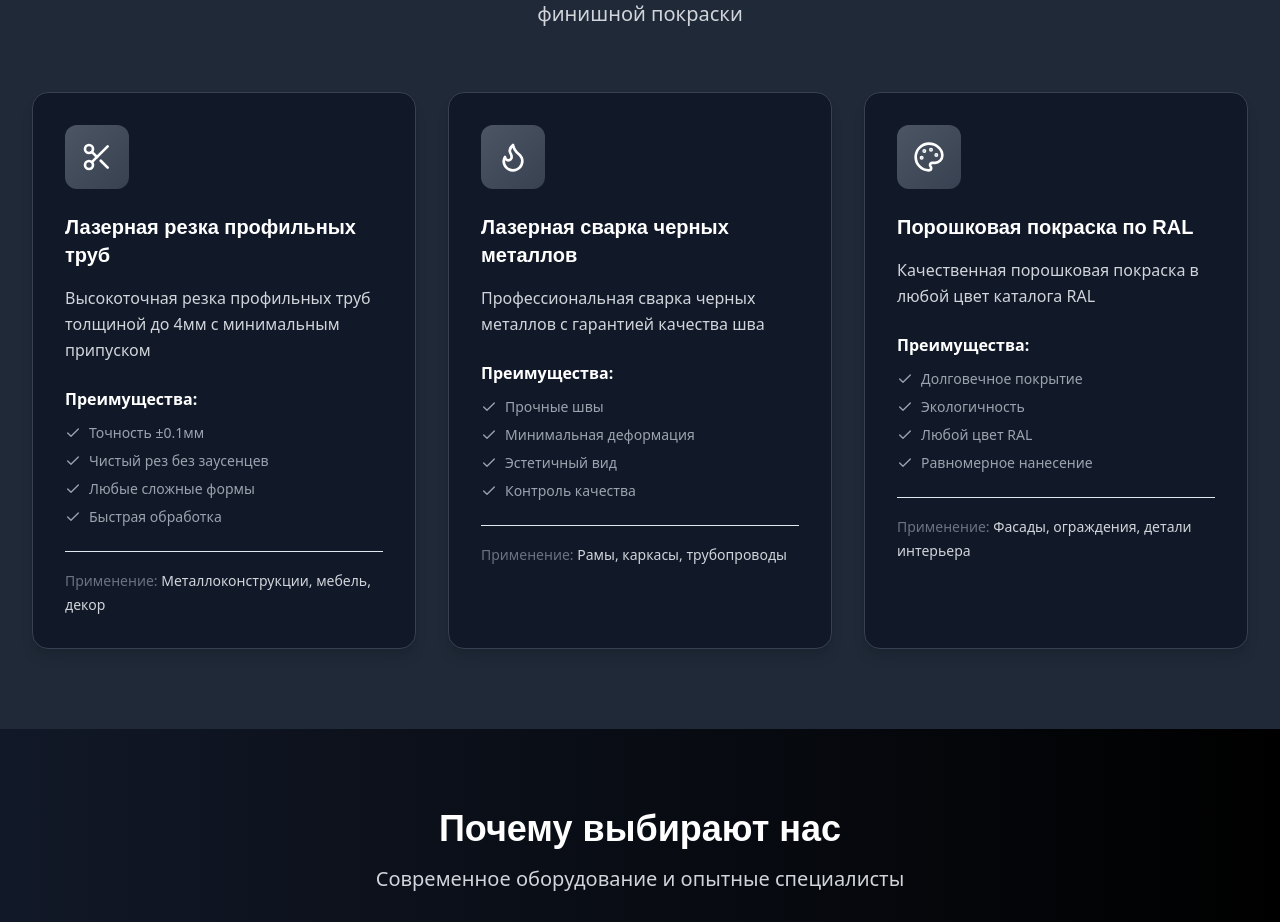
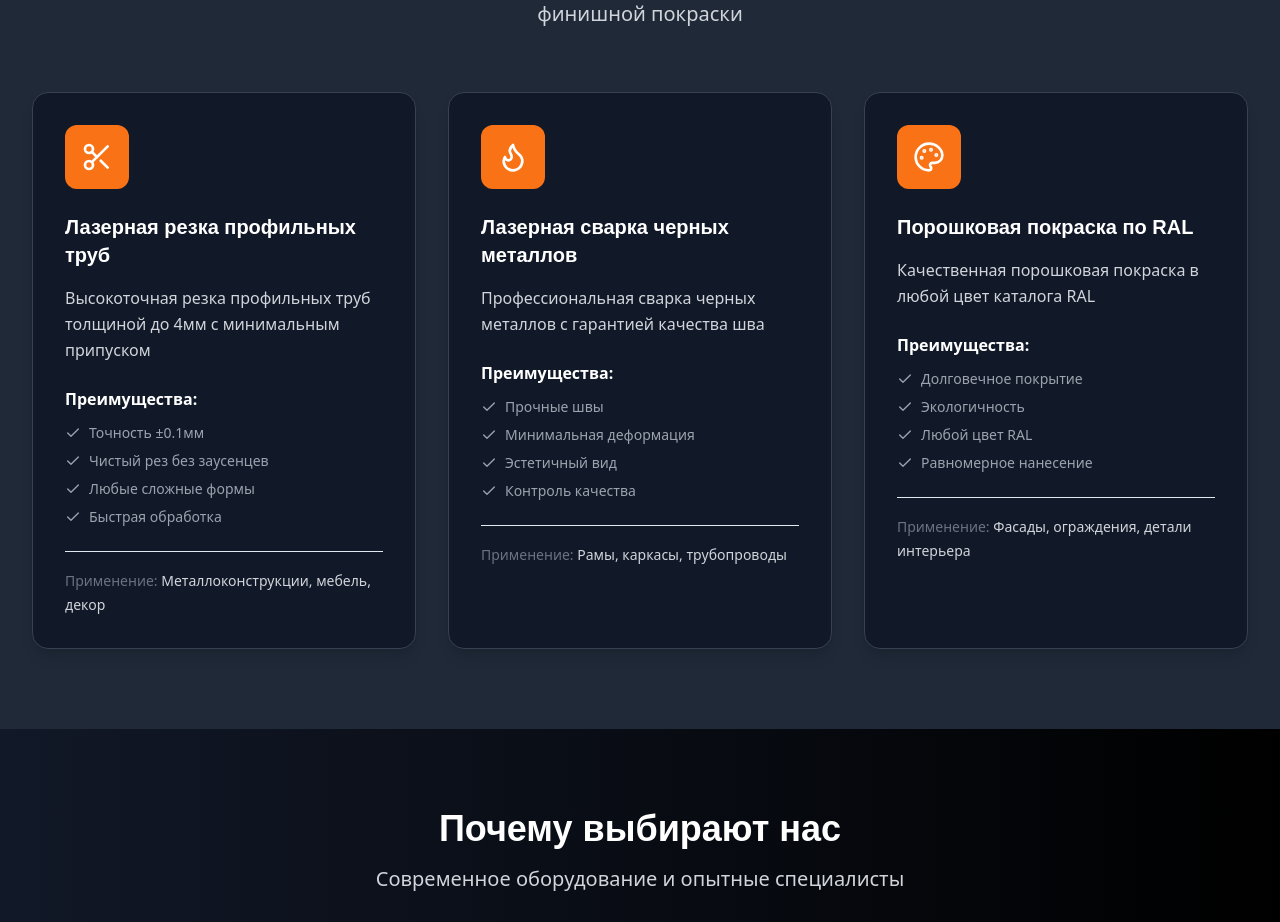
Before and after one commit to pr-poehali-dev/laser-welding-website, a React (Vite) app: page / in a window 1280 px wide. Shown: the part 964-1886 px from the top of the page. Built offline with nearby package versions, Linux system fonts and the light colour scheme.

Commit message:
Обновление 1 компонентов

```diff
--- a/src/components/Services.tsx
+++ b/src/components/Services.tsx
@@ -61,7 +61,7 @@ const Services = () => {
               key={index}
               className="bg-gray-900 rounded-2xl p-8 shadow-lg hover:shadow-xl transition-shadow border border-gray-700"
             >
-              <div className="bg-gradient-to-br from-gray-600 to-gray-700 w-16 h-16 rounded-xl flex items-center justify-center mb-6">
+              <div className="from-gray-600 to-gray-700 w-16 h-16 rounded-xl flex items-center justify-center mb-6 bg-orange-500">
                 <Icon
                   name={service.icon as any}
                   className="h-8 w-8 text-white"
```
